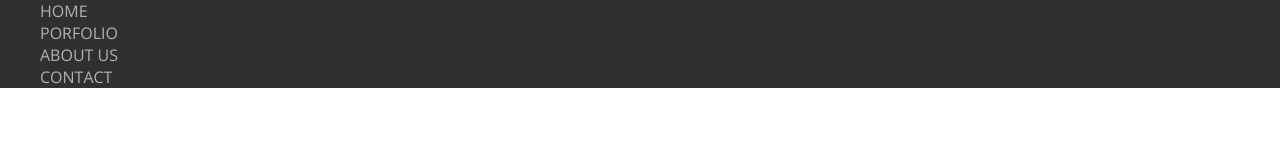
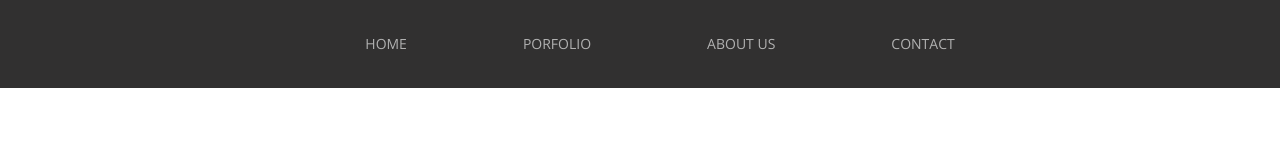
Before and after one commit to Agsaone/Toshia_moi_mentor_dorogoi, a website: page index.html in a window 1280 px wide. Drawn offline with nearby package versions, Linux system fonts and the light colour scheme.

Commit message:
Oh great sensei, check the header section and add your comments.

```diff
--- a/index.html
+++ b/index.html
@@ -5,6 +5,7 @@
    <meta http-equiv="X-UA-Compatible" content="IE=edge">
    <meta name="viewport" content="width=device-width, initial-scale=1.0">
    <title>Toshia_moi_mentor_dorogoi</title>
+   <link href="src/bootstrap/bootstrap.min.css" rel="stylesheet">
    <link rel="preconnect" href="https://fonts.gstatic.com">
    <link href="https://fonts.googleapis.com/css2?family=Open+Sans:ital,wght@0,400;0,700;1,400&display=swap" rel="stylesheet">
    <link rel="stylesheet" type="text/css" href="dist/main.css">
@@ -14,17 +15,12 @@
       <div class="header-top">
          <nav class="nav">
             <ul class="nav-list">
-               <li class="nav-list-iteam-text"><a class="nav-list-link" href="#">HOME</a></li>
-               <li class="nav-list-iteam-text"><a class="nav-list-link" href="#">PORFOLIO</a></li>
-               <li class="nav-list-iteam-text"><a class="nav-list-link" href="#">ABOUT US</a></li>
-               <li class="nav-list-iteam-text"><a class="nav-list-link" href="#">CONTACT</a></li>
+               <li class="nav-list-item"><a class="nav-list-link" href="#">HOME</a></li>
+               <li class="nav-list-item"><a class="nav-list-link" href="#">PORFOLIO</a></li>
+               <li class="nav-list-item"><a class="nav-list-link" href="#">ABOUT US</a></li>
+               <li class="nav-list-item"><a class="nav-list-link" href="#">CONTACT</a></li>
             </ul>
         </nav>
-      </div>
-      <div class="header-main">
-         <h1></h1>
-
-
       </div>
    </header>
 </body>
--- a/src/styles/base/index.scss
+++ b/src/styles/base/index.scss
@@ -17,8 +17,3 @@ body {
 li{
   list-style-type: none;
 }
-
-a {
-  color: #b1b1b1;
-  text-decoration: none;
-}
--- a/src/styles/main.scss
+++ b/src/styles/main.scss
@@ -1 +1,7 @@
-@import './base/index.scss'
+@import './base/index.scss';
+@import './layout/index.scss';
+@import './modules/index.scss';
+@import './state/index.scss';
+@import './theme/index.scss';
+@import './modules/nav-list-iteam-text.scss';
+@import './modules/nav-list.scss';
--- a/src/styles/modules/modules.scss
+++ /dev/null
@@ -1,7 +0,0 @@
-.nav-list {
-   display: flex;
-   justify-content: center; }
-
- .nav-list-iteam-text{
-   margin: 0 58px 0 58px;
-   padding: 41px 0 32px 0; }
--- /dev/null
+++ b/src/styles/modules/nav-list-iteam-text.scss
@@ -0,0 +1,16 @@
+.nav-list-item {
+   margin: 0 58px 0 58px;
+   padding: 34px 0 34px 0;
+}
+
+li a:hover {
+   background: #ff3f40;
+   color: #e0e0e0;
+   text-decoration: none;
+   padding: 34px 0 34px 0;
+}
+
+a {
+   color: #b1b1b1;
+    text-decoration: none;
+}
--- /dev/null
+++ b/src/styles/modules/nav-list.scss
@@ -0,0 +1,4 @@
+.nav-list {
+   display: flex;
+   justify-content: center;
+}
```
Also changed, not shown: dist/main.css, src/bootstrap/bootstrap.min.css (added), src/styles/layout/index.scss (added), src/styles/layout/layout.scss (deleted), src/styles/modules/index.scss (added), src/styles/state/index.scss (added), src/styles/state/state.scss (deleted), src/styles/theme/index.scss (added), src/styles/theme/theme.scss (deleted).
